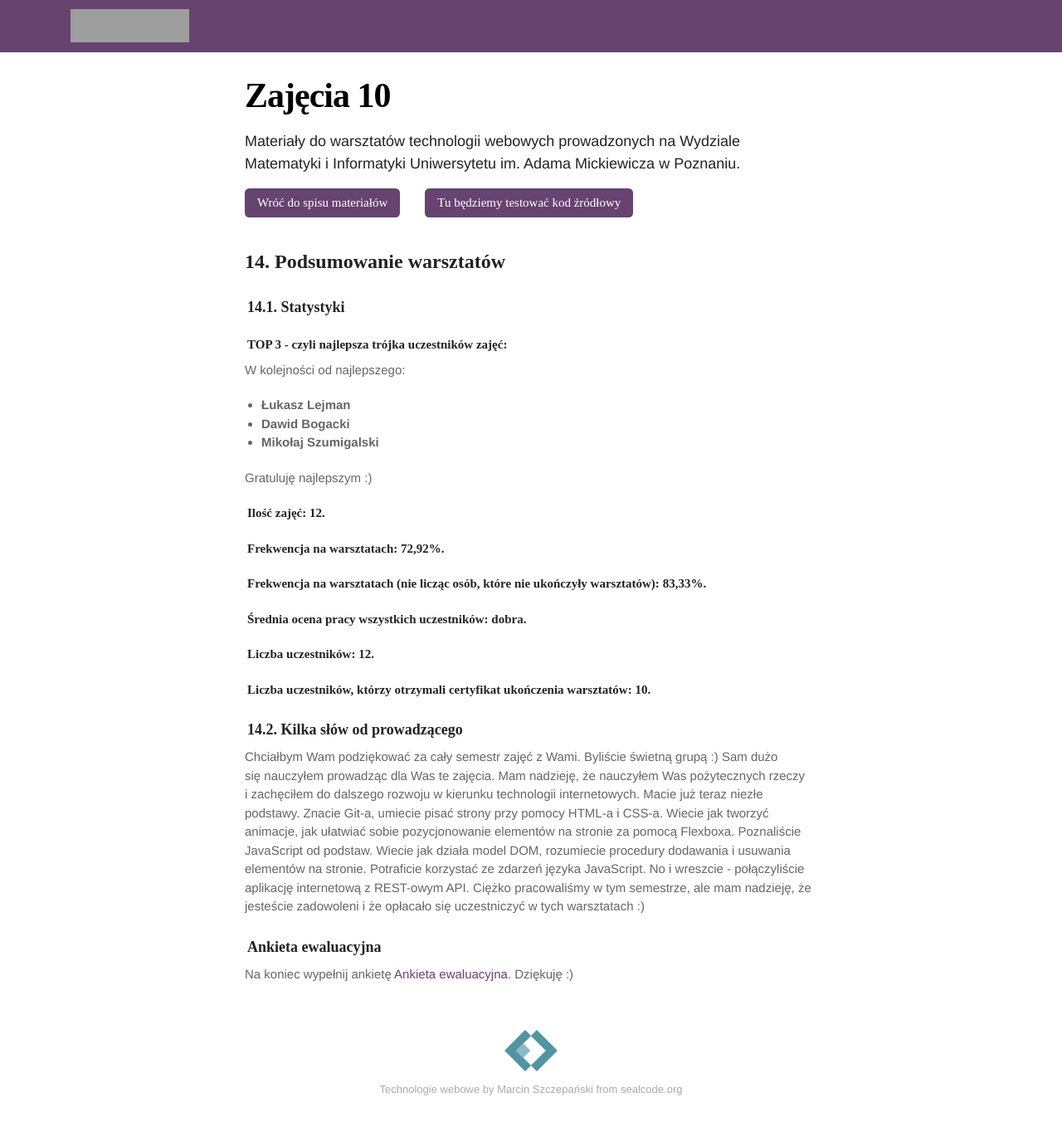
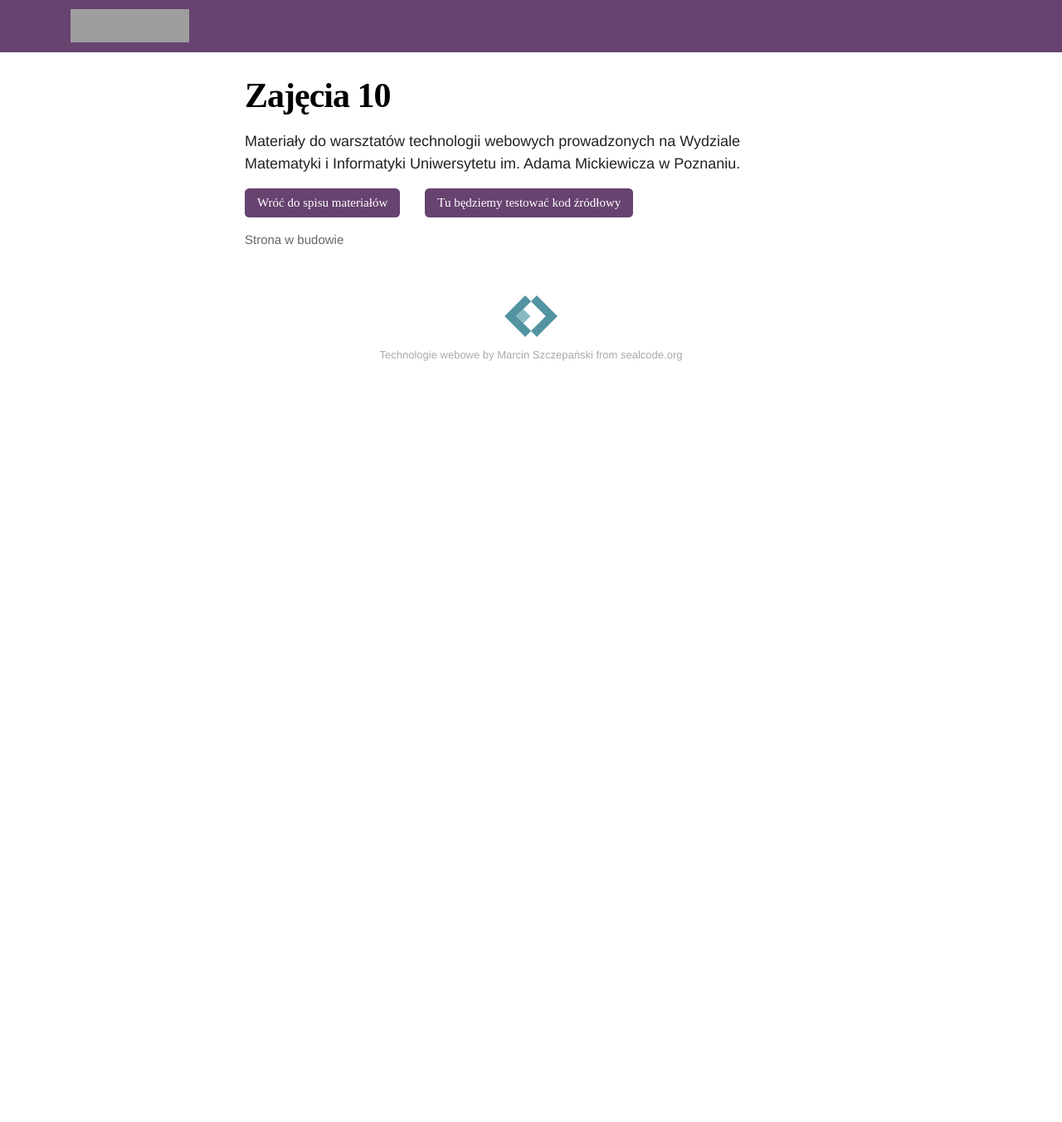
Before and after one commit to marcin-szczepanski/TWE, a Jekyll site: the page built from zajecia/1B/zaj10.md, in a window 1280 px wide. Shown: the whole page at 83% size. Built offline with Jekyll 4.4.1, drawn with Linux system fonts in a browser that asks for light colours; some web fonts are replaced; after the commit the page ends 900 px from its top, so only the background shows below that; grey boxes are pictures that could not be loaded.

Commit message:
Update zaj10.md

```diff
--- a/zajecia/1B/zaj10.md
+++ b/zajecia/1B/zaj10.md
@@ -9,37 +9,4 @@ layout: default
 	<div style="clear: both;"></div>
 </div>
 
-## 14. Podsumowanie warsztatów
-
-### 14.1. Statystyki
-
-#### TOP 3 - czyli najlepsza trójka uczestników zajęć:
-
-W kolejności od najlepszego:
-- **Łukasz Lejman**
-- **Dawid Bogacki**
-- **Mikołaj Szumigalski**
-
-Gratuluję najlepszym :)
-
-#### Ilość zajęć: **12**.
-
-#### Frekwencja na warsztatach: **72,92%**.
-
-#### Frekwencja na warsztatach (nie licząc osób, które nie ukończyły warsztatów): **83,33%**.
-
-#### Średnia ocena pracy wszystkich uczestników: **dobra**.
-
-#### Liczba uczestników: **12**.
-
-#### Liczba uczestników, którzy otrzymali certyfikat ukończenia warsztatów: **10**.
-
-
-### 14.2. Kilka słów od prowadzącego
-
-Chciałbym Wam podziękować za&nbsp;cały semestr zajęć z&nbsp;Wami. Byliście świetną grupą :) Sam dużo się&nbsp;nauczyłem prowadząc dla&nbsp;Was te&nbsp;zajęcia. Mam nadzieję, że&nbsp;nauczyłem Was pożytecznych rzeczy i&nbsp;zachęciłem do dalszego rozwoju w kierunku technologii internetowych. Macie już teraz niezłe podstawy. Znacie Git-a, umiecie pisać strony przy pomocy HTML-a i&nbsp;CSS-a. Wiecie jak tworzyć animacje, jak ułatwiać sobie pozycjonowanie elementów na&nbsp;stronie za&nbsp;pomocą Flexboxa. Poznaliście JavaScript od&nbsp;podstaw. Wiecie jak&nbsp;działa model DOM, rozumiecie procedury dodawania i&nbsp;usuwania elementów na&nbsp;stronie. Potraficie korzystać ze&nbsp;zdarzeń języka JavaScript. No&nbsp;i&nbsp;wreszcie - połączyliście aplikację internetową z REST-owym API. Ciężko pracowaliśmy w tym semestrze, ale mam nadzieję, że jesteście zadowoleni i że opłacało się uczestniczyć w tych warsztatach :)
-
-
-### Ankieta ewaluacyjna
-
-Na koniec wypełnij ankietę <a href="https://szczepanskimarcin.typeform.com/to/jSYvT4" target="blank">Ankieta ewaluacyjna</a>. Dziękuję :)
+Strona w budowie
```
